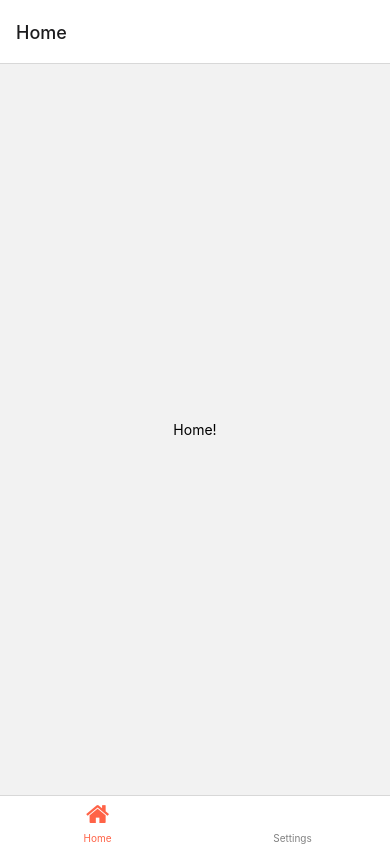
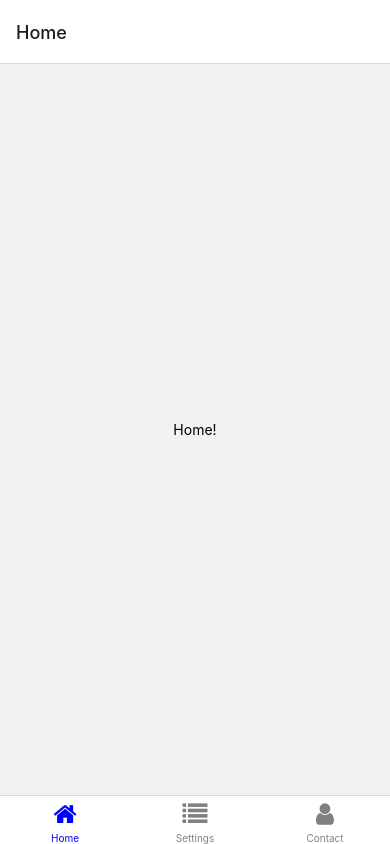
Before and after one commit to fritzlim/pcmob2-sep-2023-events-app, a React Native app: screen / in a window 390 px wide. Built offline with nearby package versions, Linux system fonts and the light colour scheme.

Commit message:
Added icon to Contact tab and changed colour to blue

```diff
--- a/App.js
+++ b/App.js
@@ -20,6 +20,14 @@ function SettingsScreen() {
   );
 }
 
+function ContactScreen() {
+  return (
+    <View style={{ flex: 1, justifyContent: "center", alignItems: "center" }}>
+      <Text>Contact!</Text>
+    </View>
+  );
+}
+
 const Tab = createBottomTabNavigator();
 
 export default function App() {
@@ -33,19 +41,22 @@ export default function App() {
             //Set the icon based on which route it is (name of the tab)
             if (route.name === "Home") {
               iconName = "home";
-            } else if (route.name === "Events") {
+            } else if (route.name === "Settings") {
               iconName = "list";
+            } else if (route.name === "Contact") {
+              iconName = "user";
             }
 
             // You can return any component that you like here!
             return <FontAwesome name={iconName} size={size} color={color} />;
           },
-          tabBarActiveTintColor: "tomato",
+          tabBarActiveTintColor: "blue",
           tabBarInactiveTintColor: "gray",
         })}
       >
         <Tab.Screen name="Home" component={HomeScreen} />
         <Tab.Screen name="Settings" component={SettingsScreen} />
+        <Tab.Screen name="Contact" component={ContactScreen} />
       </Tab.Navigator>
     </NavigationContainer>
   );
```
